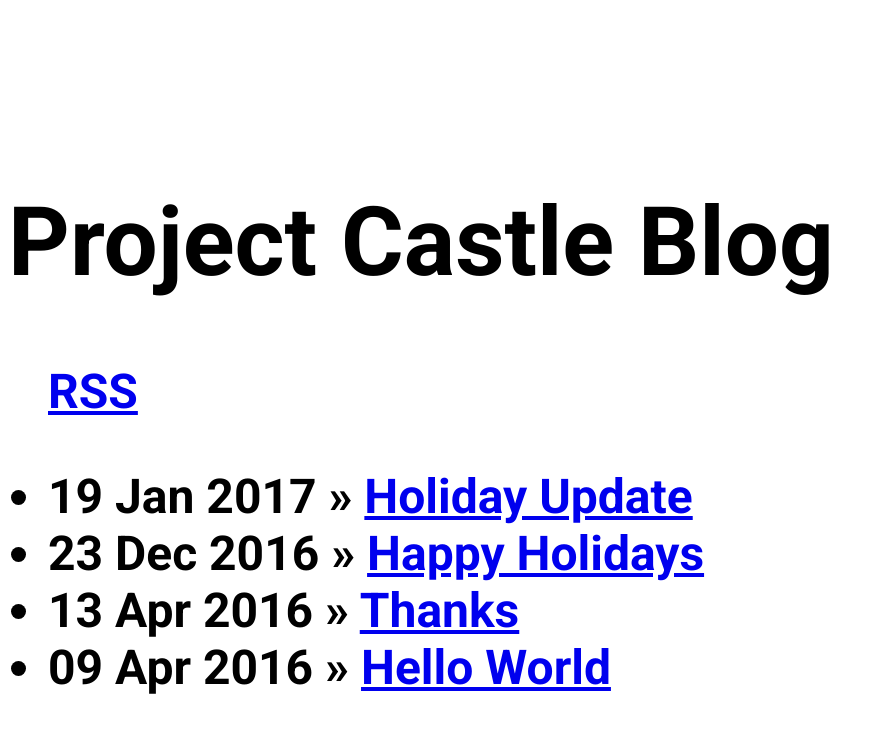
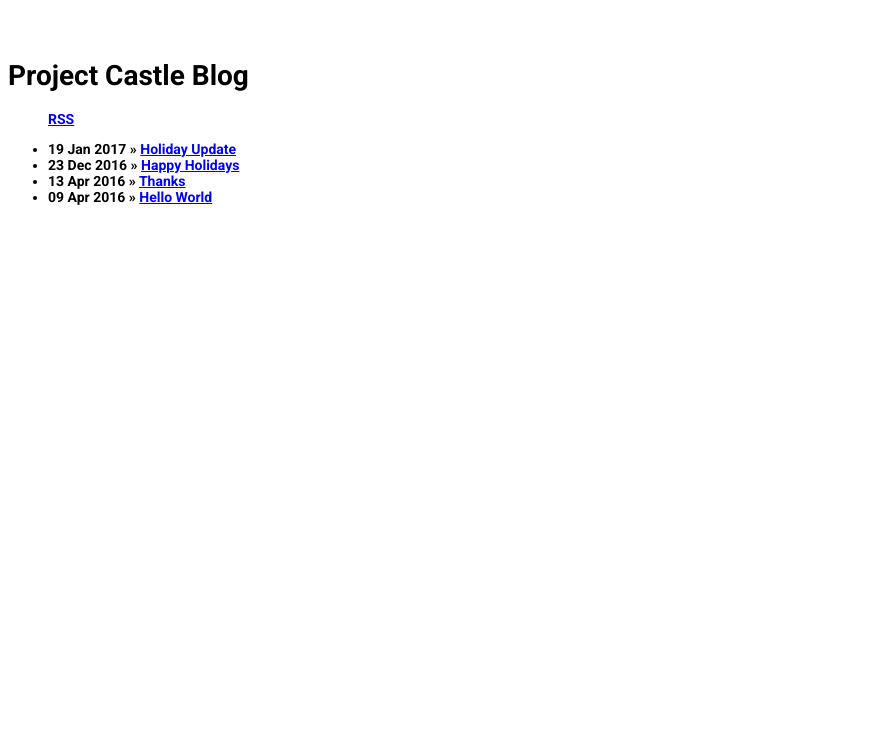
Before and after one commit to jx22/jx22.github.io, a Jekyll site: the page built from blog/index.html, in a window 1280 px wide. Shown: the top 733 px of the page, without its empty margins (0-883 px from the left). Built offline with Jekyll 4.4.1, drawn with Linux system fonts in a browser that asks for light colours.

Commit message:
decrease font size

```diff
--- a/blog/index.html
+++ b/blog/index.html
@@ -12,7 +12,7 @@ title: Blog
     <style>
       body {
         font-family: 'Roboto', serif;
-        font-size: 48px;
+        font-size: 14px;
       }
     </style>
 </head>
```
